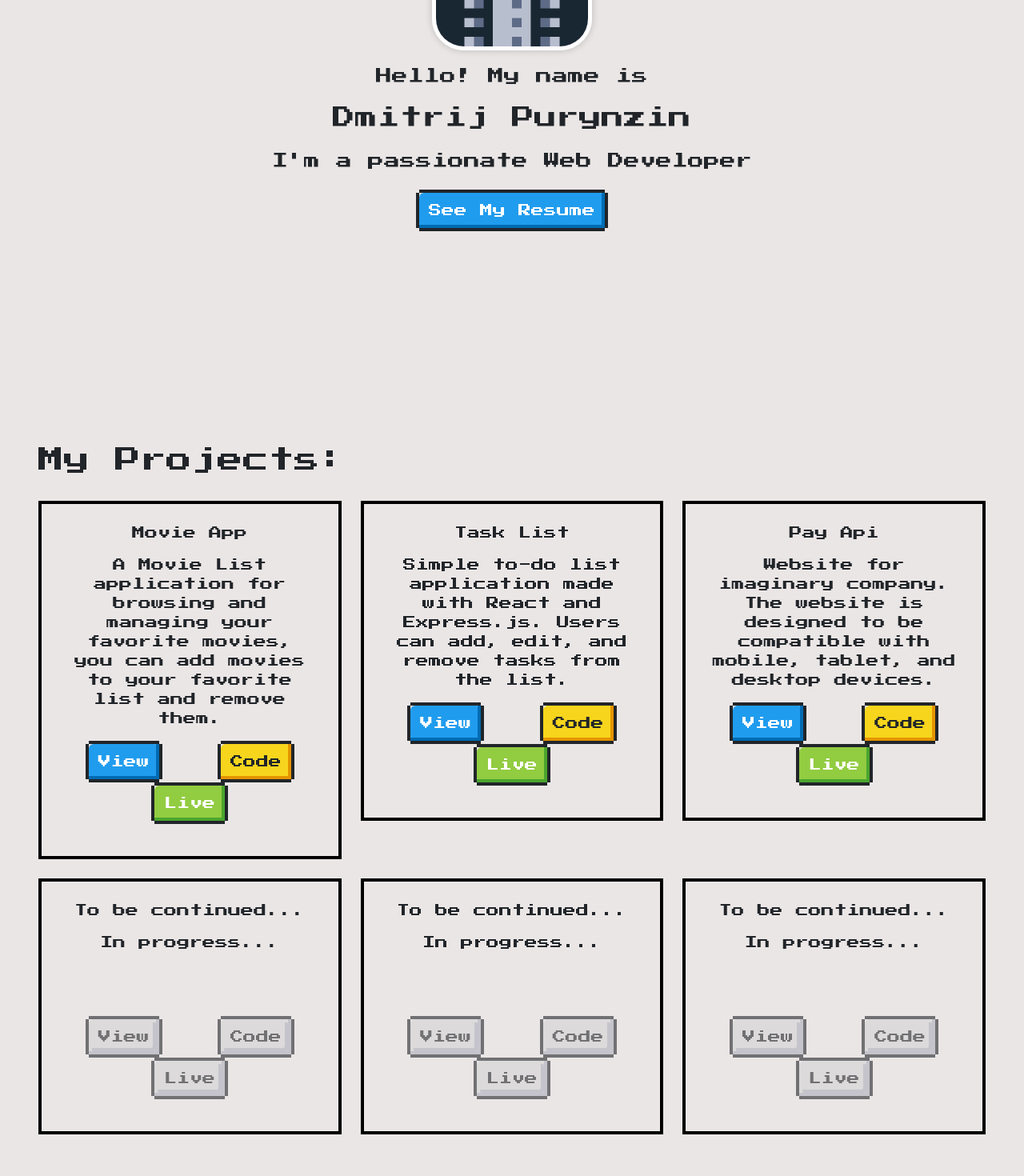
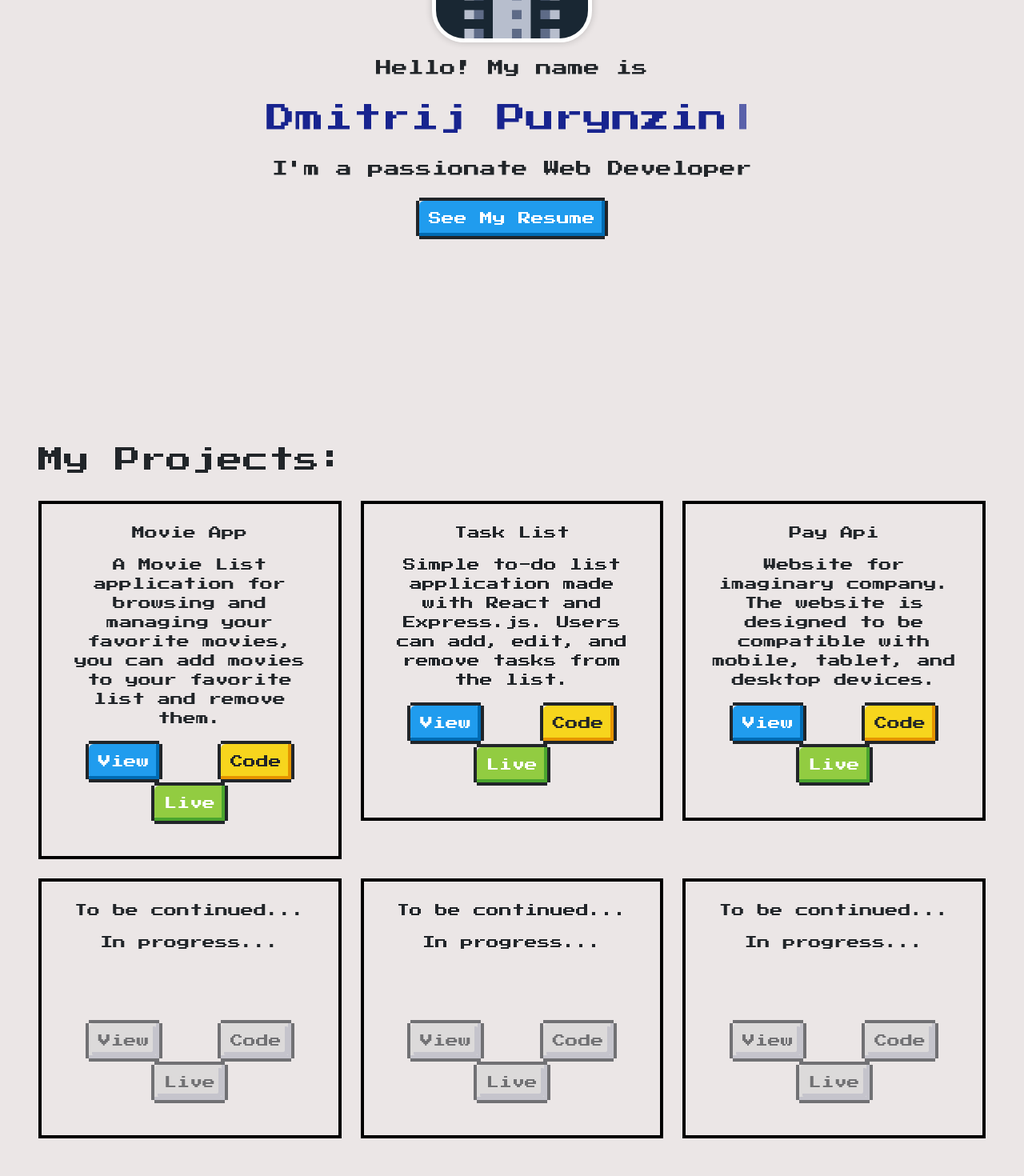
Before and after one commit to darkeris345/Portfolio-Web, a React (Vite) app: page / in a window 1280 px wide. Shown: the part 460-1930 px from the top of the page at 80% size. Built offline with nearby package versions, Linux system fonts and the light colour scheme.

Commit message:
Type-writing effect in about part

```diff
--- a/package.json
+++ b/package.json
@@ -26,7 +26,9 @@
     "react-bootstrap": "^2.10.2",
     "react-dom": "^18.2.0",
     "react-icons": "^5.0.1",
-    "react-router-dom": "^6.22.3"
+    "react-intersection-observer": "^9.8.1",
+    "react-router-dom": "^6.22.3",
+    "typewriter-effect": "^2.21.0"
   },
   "devDependencies": {
     "@types/react": "^18.2.64",
--- a/src/components/About/About.scss
+++ b/src/components/About/About.scss
@@ -6,7 +6,7 @@
   height: 100vh;
 }
 
-.avatar{
+.avatar {
   border-radius: 20%;
   width: 200px;
   height: 200px;
@@ -21,3 +21,8 @@
     box-shadow: 0 0 20px rgba(0, 0, 0, 0.4);
   }
 }
+
+.typewriter-container {
+  font-size: 36px;
+  color: #18248f;
+}
--- a/src/components/About/About.tsx
+++ b/src/components/About/About.tsx
@@ -2,15 +2,31 @@ import { Button } from "react-bootstrap";
 import "./About.scss";
 import pdf from "../../assets/resume/Dmitrij_Purynzin_resume.pdf";
 import picture from "../../assets/pictures/skinmc-avatar.png";
+import Typewriter from "typewriter-effect";
 
 const About: React.FC = () => {
   return (
     <div className="css-typing m-5" id="about">
       <img src={picture} alt="avatar" className="avatar" />
-      <h5 className="mb-4" >Hello! My name is</h5>
-      <h3 className="css-typing-text mb-4" >Dmitrij Purynzin</h3>
-      <h5 className="" >I'm a passionate Web Developer </h5>
-      <Button className="nes-btn is-primary" style={{ marginTop: "20px" }} href={pdf} target="_blank">See My Resume</Button>
+      <h5 className="mb-4">Hello! My name is</h5>
+      <div className="typewriter-container">
+        <Typewriter
+          onInit={(typewriter) => {
+            typewriter
+              .typeString("Dmitrij Purynzin")
+              .start();
+          }}
+        />
+      </div>
+      <h5 className="mt-4">I'm a passionate Web Developer </h5>
+      <Button
+        className="nes-btn is-primary"
+        style={{ marginTop: "20px" }}
+        href={pdf}
+        target="_blank"
+      >
+        See My Resume
+      </Button>
     </div>
   );
 };
--- a/src/components/Projects/Projects.scss
+++ b/src/components/Projects/Projects.scss
@@ -1,10 +1,10 @@
-.projects{
+.projects {
     min-height: 100vh;
     display: flex;
     flex-direction: column;
     justify-content: center;
 }
 
-.projectsHeader{
+.projectsHeader {
     margin: 2rem 0;
 }
--- a/src/components/Projects/Projects.tsx
+++ b/src/components/Projects/Projects.tsx
@@ -24,7 +24,7 @@ const Projects: React.FC = () => {
   };
 
   return (
-    <div id="projects" className="projects m-5">
+    <div id="projects" className={`projects m-5`}>
       <h2 className="projectsHeader">My Projects:</h2>
       <Row xs={1} md={2} lg={3} className="g-4">
         {projectsList.map((project, index) => (
@@ -32,7 +32,7 @@ const Projects: React.FC = () => {
             <div
               className="nes-container with-title is-centered project"
               style={{
-                minHeight: "320px",
+                minHeight: "325px",
                 display: "flex",
                 flexDirection: "column",
                 justifyContent: "space-between",
```
Also changed, not shown: 1 other file (tests, documents, lock files or other folders). Lines whose indentation alone changed are shown as unchanged.
